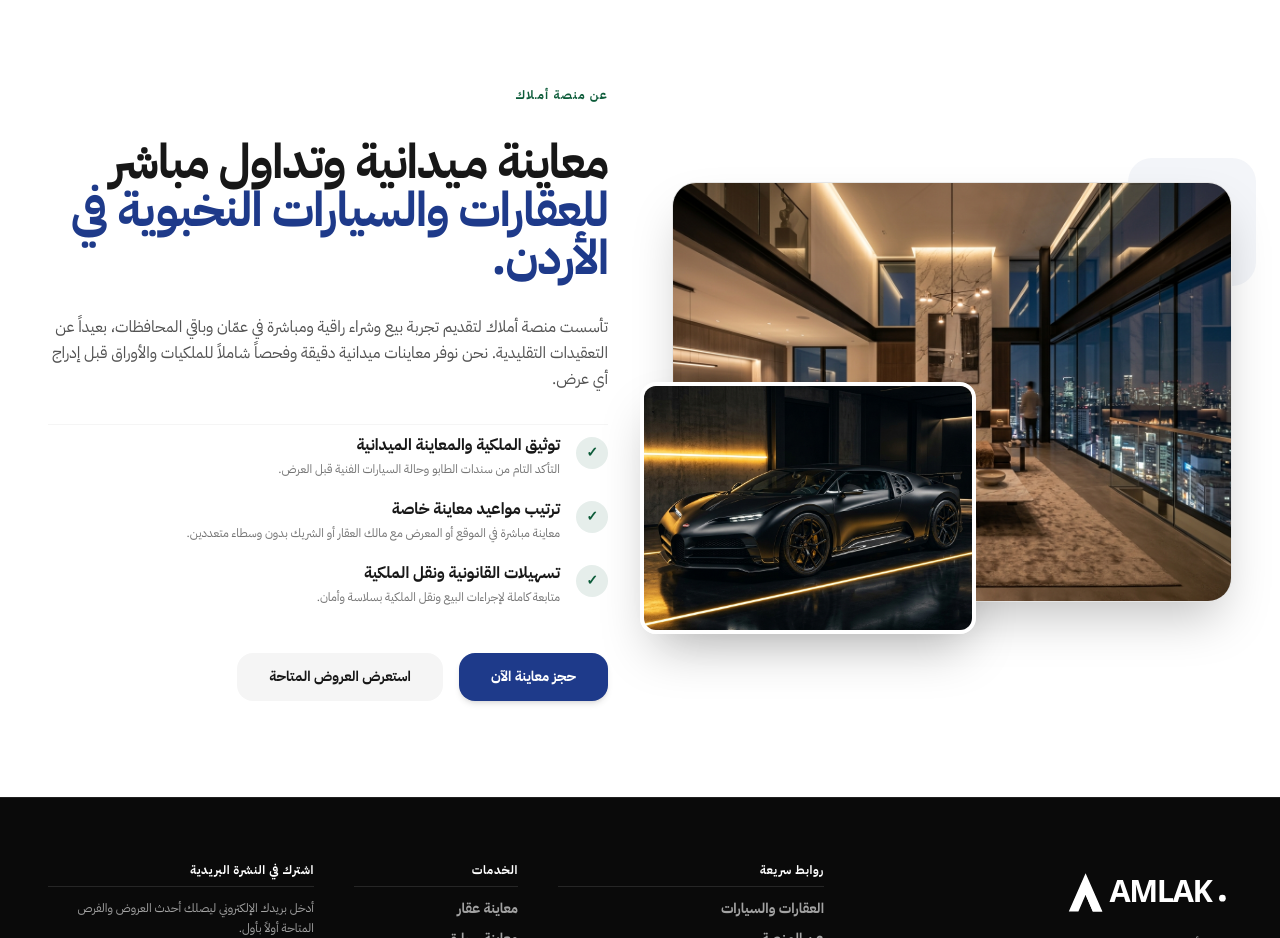
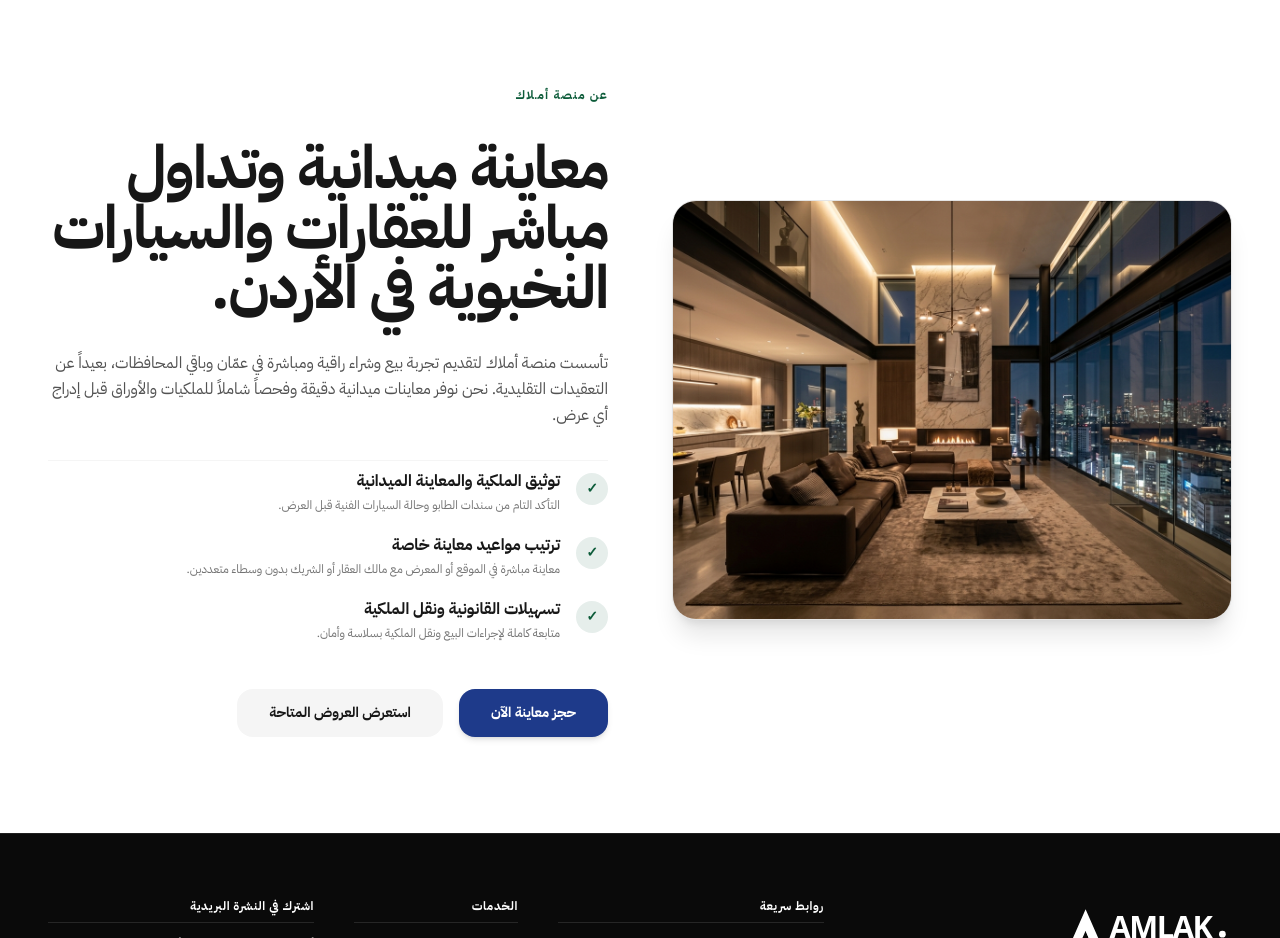
Before and after one commit to weblixjo-byte/amlak, a React (Vite) app: page / in a window 1280 px wide. Shown: the part 1060-1998 px from the top of the page. Built offline with nearby package versions, Linux system fonts and the light colour scheme.

Commit message:
Remove small overlapping image and match exact Hero typography style and solid font color in about-section

```diff
--- a/src/components/blocks/about-section.tsx
+++ b/src/components/blocks/about-section.tsx
@@ -1,5 +1,4 @@
 import React from "react";
-import { motion } from "framer-motion";
 
 interface AboutSectionProps {
   onOpenInquiry?: (itemTitle?: string) => void;
@@ -12,27 +11,15 @@ export function AboutSection({ onOpenInquiry, isArabic = true }: AboutSectionPro
       <div className="max-w-[1440px] mx-auto px-6 md:px-12">
         <div className="grid grid-cols-1 lg:grid-cols-12 gap-12 lg:gap-16 items-center">
 
-          {/* Editorial Visual Composition (Left in LTR / Right in RTL) */}
+          {/* Clean Single Luxury Showcase Image (No small overlapping image) */}
           <div className="lg:col-span-6 relative">
-            <div className="relative z-10 rounded-3xl overflow-hidden shadow-2xl border border-neutral-200 aspect-[4/3] bg-neutral-100">
+            <div className="relative z-10 rounded-3xl overflow-hidden shadow-xl border border-neutral-200 aspect-[4/3] bg-neutral-100">
               <img
                 src="/images/estate_interior.jpg"
                 alt="أملاك - معروضات فاخرة"
                 className="w-full h-full object-cover"
               />
             </div>
-
-            {/* Overlapping secondary luxury image */}
-            <div className="hidden sm:block absolute -bottom-8 -left-6 md:-left-8 z-20 w-3/5 aspect-[4/3] rounded-2xl overflow-hidden shadow-2xl border-4 border-white">
-              <img
-                src="/images/hero_car.jpg"
-                alt="سيارات فاخرة مجهزة للمعاينة"
-                className="w-full h-full object-cover"
-              />
-            </div>
-
-            {/* Subtle Brand Accent Box */}
-            <div className="absolute -top-6 -right-6 w-32 h-32 bg-[#1E3A8A]/5 rounded-3xl -z-0"></div>
           </div>
 
           {/* Editorial Content Column */}
@@ -43,19 +30,11 @@ export function AboutSection({ onOpenInquiry, isArabic = true }: AboutSectionPro
               {isArabic ? "عن منصة أمـلاك" : "ABOUT AMLAK PLATFORM"}
             </span>
 
-            {/* Human Editorial Headline */}
-            <h2 className="text-3xl md:text-5xl font-bold tracking-tight text-neutral-900 leading-tight font-ibm">
-              {isArabic ? (
-                <>
-                  معاينة مـيدانية وتداول مباشر <br />
-                  <span className="text-[#1E3A8A]">للعقارات والسيارات النخبوية في الأردن.</span>
-                </>
-              ) : (
-                <>
-                  Direct viewings &amp; premium trading <br />
-                  <span className="text-[#1E3A8A]">for luxury assets in Jordan.</span>
-                </>
-              )}
+            {/* Headline matching EXACT Hero typography (Solid Text, Same Font & Style) */}
+            <h2 className="text-3xl md:text-5xl lg:text-6xl font-bold tracking-tight text-neutral-900 leading-tight font-ibm">
+              {isArabic
+                ? "معاينة ميدانية وتداول مباشر للعقارات والسيارات النخبوية في الأردن."
+                : "Direct viewings & premium trading for luxury assets in Jordan."}
             </h2>
 
             {/* Direct Copywriting */}
```
